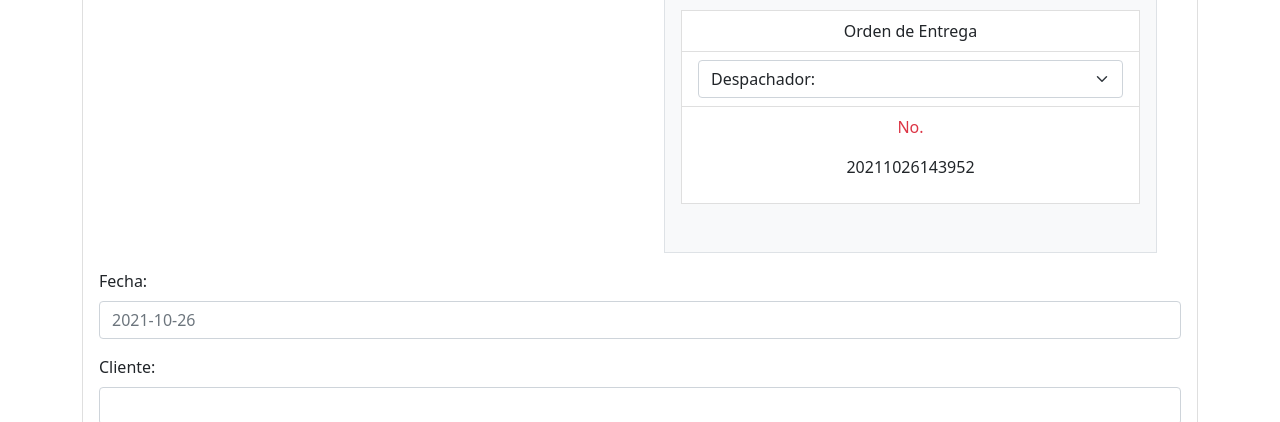
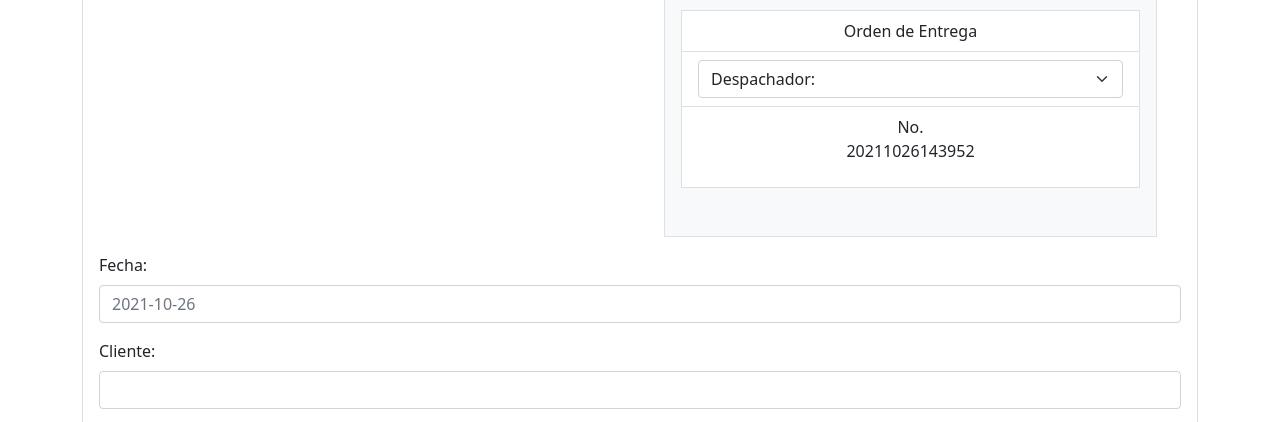
Before and after one commit to jidsafuels/jidsafuels.github.io, a plain HTML site: page index.html in a window 1280 px wide. Shown: the part 360-782 px from the top of the page. Drawn offline with nearby package versions, Linux system fonts and the light colour scheme.

Commit message:
Update Index

```diff
--- a/index.html
+++ b/index.html
@@ -55,14 +55,12 @@
 																			</select>
 												</li>
 												<li class="list-group-item">
-																			<p class="text-danger">
 																				No. <p id="demo"></p>
 																				<script>
 																				var today = new Date();
 																				var date = today.getFullYear()+''+(today.getMonth()+1)+''+today.getDate()+''+today.getHours()+''+today.getMinutes()+''+today.getSeconds();
 																				document.getElementById("demo").innerHTML = date;
 																				</script>
-																			</p>
 												</li>
 											</figure>
 										</ul>
```
